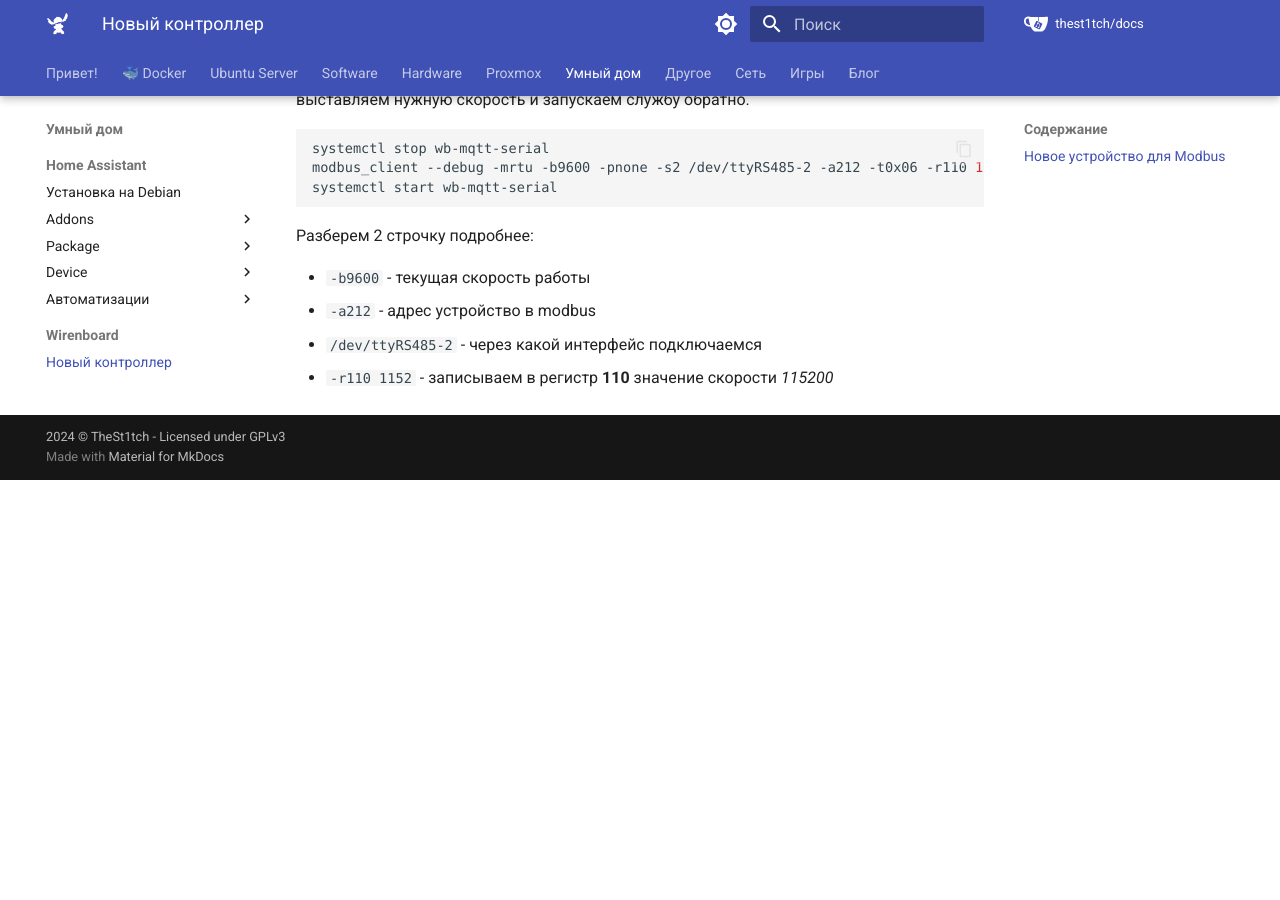
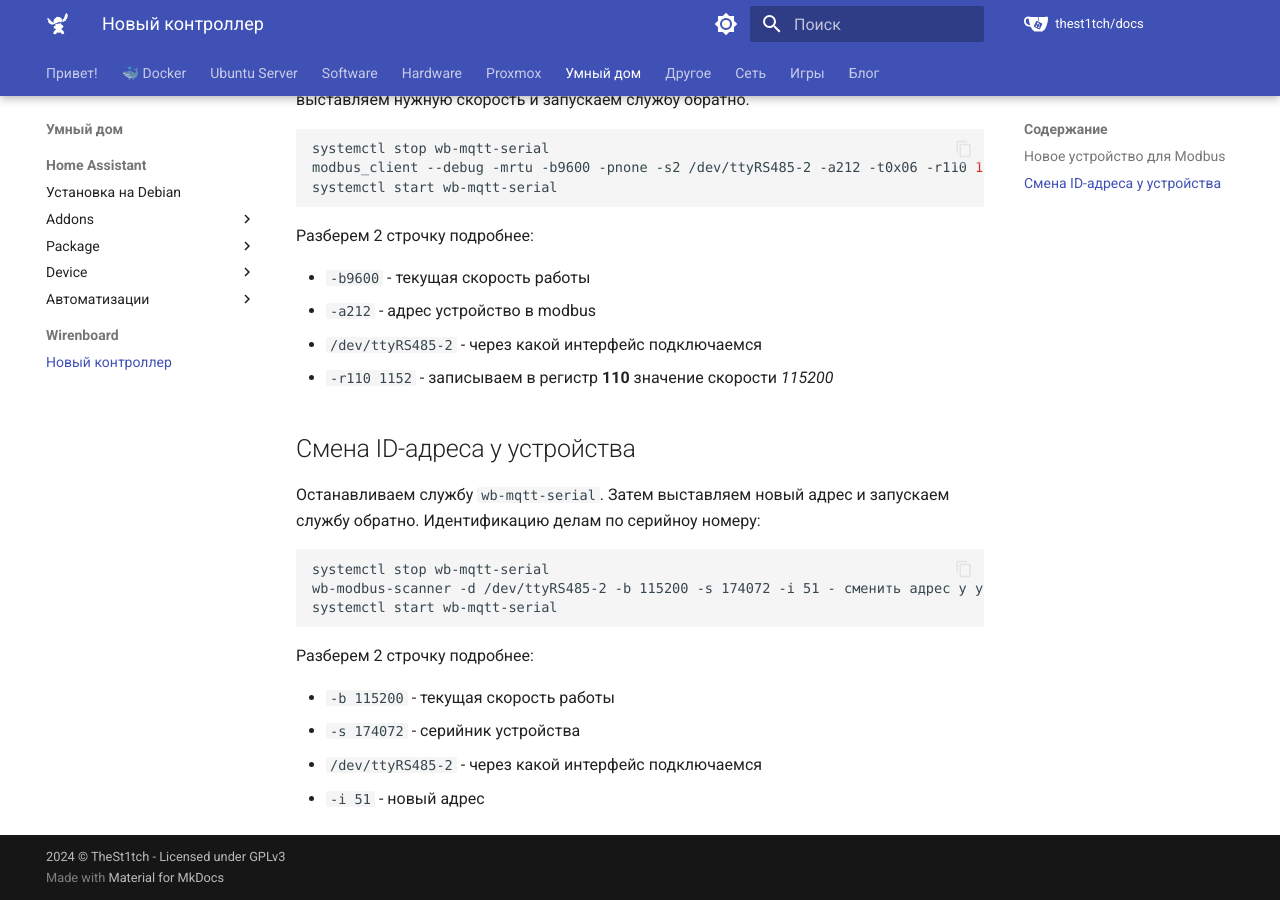
Before and after one commit to TheSt1tch/docs, an MkDocs documentation site: the page built from docs/smart-home/wirenboard/new-controller.md, in a window 1280 px wide and 900 px high, scrolled down 756 px. Built offline with MkDocs 1.6.1 and Material for MkDocs 9.7.7, drawn with Linux system fonts in a browser that asks for light colours; some web fonts are replaced; before the commit the page ends 1236 px from its top, so only the background shows below that.

Commit message:
add change-id

````diff
--- a/docs/smart-home/wirenboard/new-controller.md
+++ b/docs/smart-home/wirenboard/new-controller.md
@@ -31,3 +31,20 @@
 - `-a212` - адрес устройство в modbus
 - `/dev/ttyRS485-2` - через какой интерфейс подключаемся
 - `-r110 1152` - записываем в регистр **110** значение скорости *115200*
+
+## Смена ID-адреса у устройства
+
+Останавливаем службу `wb-mqtt-serial`. Затем выставляем новый адрес и запускаем службу обратно.
+Идентификацию делам по серийноу номеру:
+```
+systemctl stop wb-mqtt-serial
+wb-modbus-scanner -d /dev/ttyRS485-2 -b 115200 -s 174072 -i 51 - сменить адрес у устройства с SN=174072
+systemctl start wb-mqtt-serial
+```
+
+Разберем 2 строчку подробнее:
+
+- `-b 115200` - текущая скорость работы
+- `-s 174072` - серийник устройства
+- `/dev/ttyRS485-2` - через какой интерфейс подключаемся
+- `-i 51` - новый адрес
````
